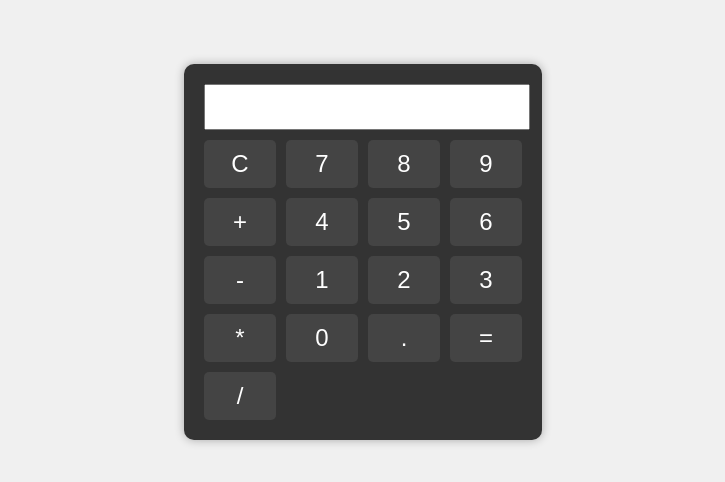
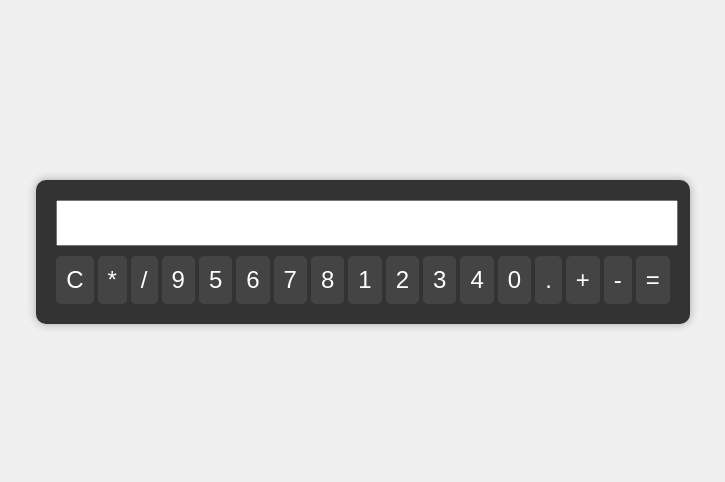
Before and after one commit to iam-nur/simple-calculator-web-app, a plain HTML site: page index.html in a window 1280 px wide. Shown: the part 148-630 px from the top of the page, without its empty margins (277-1002 px from the left). Drawn offline with Linux system fonts and the light colour scheme.

Commit message:
Update index.html

```diff
--- a/index.html
+++ b/index.html
@@ -1,34 +1,34 @@
 <!DOCTYPE html>
 <html lang="en">
-<head>
-    <meta charset="UTF-8">
-    <meta name="viewport" content="width=device-width, initial-scale=1.0">
-    <link rel="stylesheet" href="style.css">
+  <head>
+    <meta charset="UTF-8" />
+    <meta name="viewport" content="width=device-width, initial-scale=1.0" />
+    <link rel="stylesheet" href="style.css" />
     <title>Calculator</title>
-</head>
-<body>
+  </head>
+  <body>
     <div class="calculator">
-        <input type="text" id="display" readonly>
-        <div class="buttons">
-            <button onclick="clearDisplay()">C</button>
-            <button onclick="appendToDisplay('7')">7</button>
-            <button onclick="appendToDisplay('8')">8</button>
-            <button onclick="appendToDisplay('9')">9</button>
-            <button onclick="appendToDisplay('+')">+</button>
-            <button onclick="appendToDisplay('4')">4</button>
-            <button onclick="appendToDisplay('5')">5</button>
-            <button onclick="appendToDisplay('6')">6</button>
-            <button onclick="appendToDisplay('-')">-</button>
-            <button onclick="appendToDisplay('1')">1</button>
-            <button onclick="appendToDisplay('2')">2</button>
-            <button onclick="appendToDisplay('3')">3</button>
-            <button onclick="appendToDisplay('*')">*</button>
-            <button onclick="appendToDisplay('0')">0</button>
-            <button onclick="appendToDisplay('.')">.</button>
-            <button onclick="calculateResult()">=</button>
-            <button onclick="appendToDisplay('/')">/</button>
-        </div>
+      <input type="text" id="display" readonly />
+      <div class="keys">
+        <button class="operator" value="C">C</button>
+        <button class="operator" value="*">*</button>
+        <button class="operator" value="/">/</button>
+        <button value="9">9</button>
+        <button value="5">5</button>
+        <button value="6">6</button>
+        <button value="7">7</button>
+        <button value="8">8</button>
+        <button value="1">1</button>
+        <button value="2">2</button>
+        <button value="3">3</button>
+        <button value="4">4</button>
+        <button value="0">0</button>
+        <button value=".">.</button>
+        <button class="operator" value="+">+</button>
+        <button class="operator" value="-">-</button>
+        <button class="calculate" id="equals" value="=">=</button>
+      </div>
     </div>
     <script src="script.js"></script>
-</body>
+  </body>
 </html>
```
